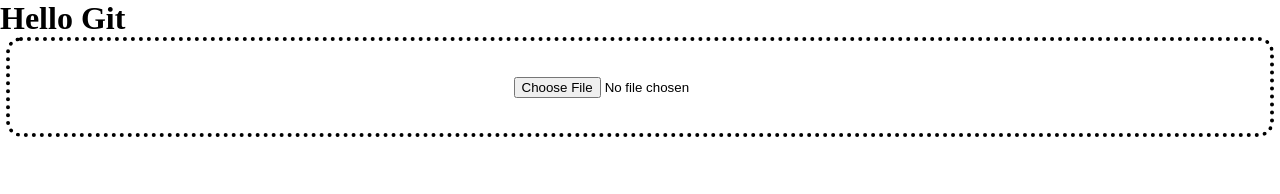
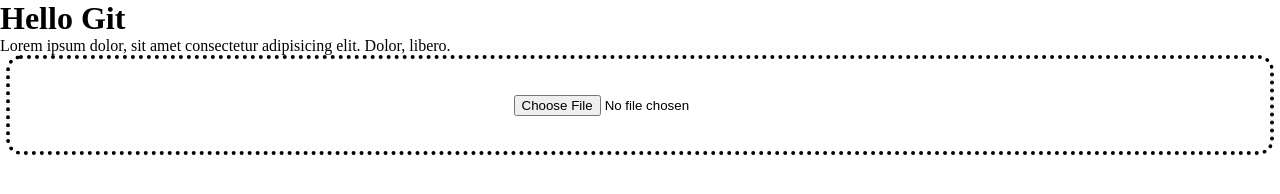
Before and after one commit to Aynzxd/aynzxd, a plain HTML site: page index.html in a window 1280 px wide. Drawn offline with Linux system fonts and the light colour scheme.

Commit message:
first commit

```diff
--- a/index.html
+++ b/index.html
@@ -9,7 +9,7 @@
 <body>
     <h1>Hello Git</h1>
 
-
+    <p>Lorem ipsum dolor, sit amet consectetur adipisicing elit. Dolor, libero.</p>
 
 
 
```
Also changed, not shown: 1 other file.
